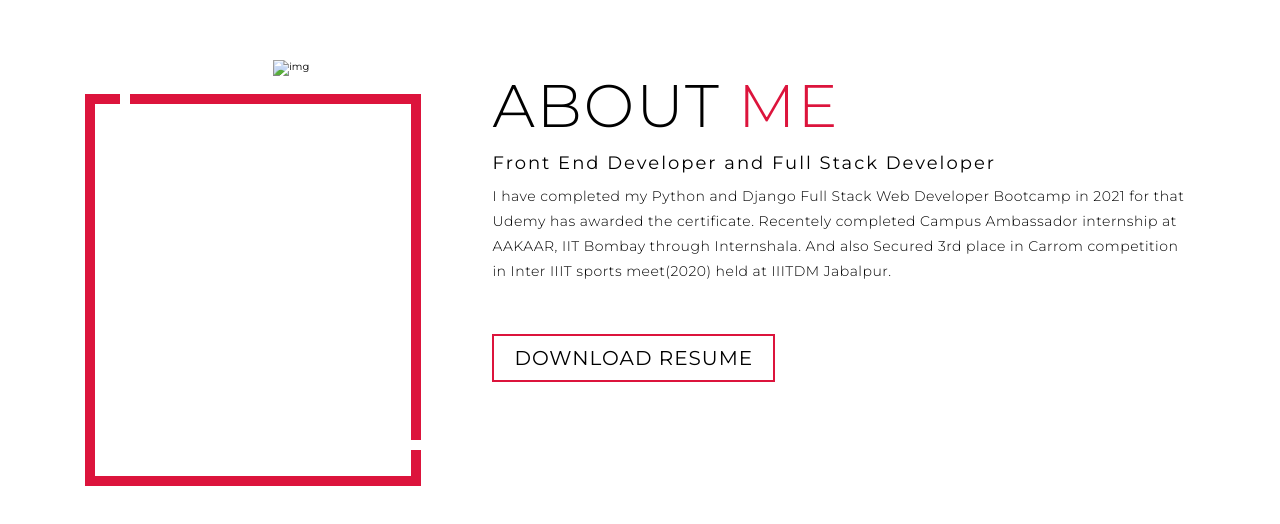
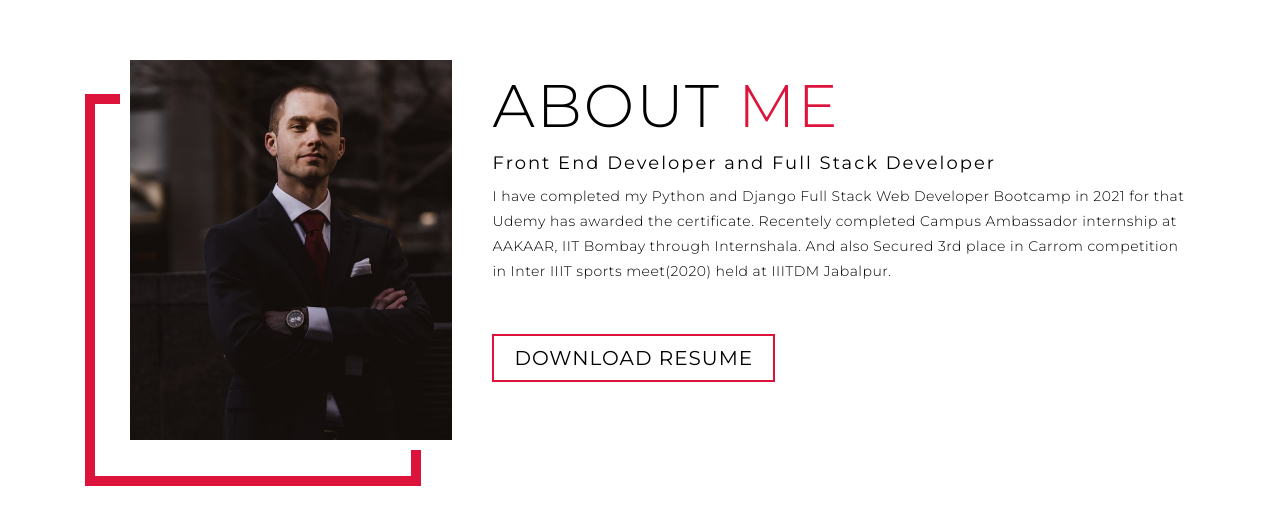
Before and after one commit to DeepakBethamalla/website_creation, a plain HTML site: page index.html in a window 1280 px wide. Shown: the part 4073-4597 px from the top of the page. Drawn offline with Linux system fonts and the light colour scheme.

Commit message:
Update index.html

```diff
--- a/index.html
+++ b/index.html
@@ -198,7 +198,7 @@
     <div class="about container">
       <div class="col-left">
         <div class="about-img">
-          <img src="./img/.img-2.png" alt="img">
+          <img src="./img/img-2.png" alt="img">
         </div>
       </div>
       <div class="col-right">
```
